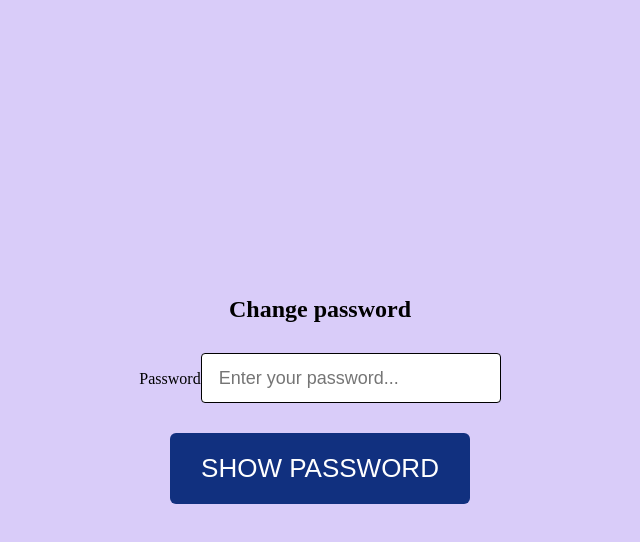
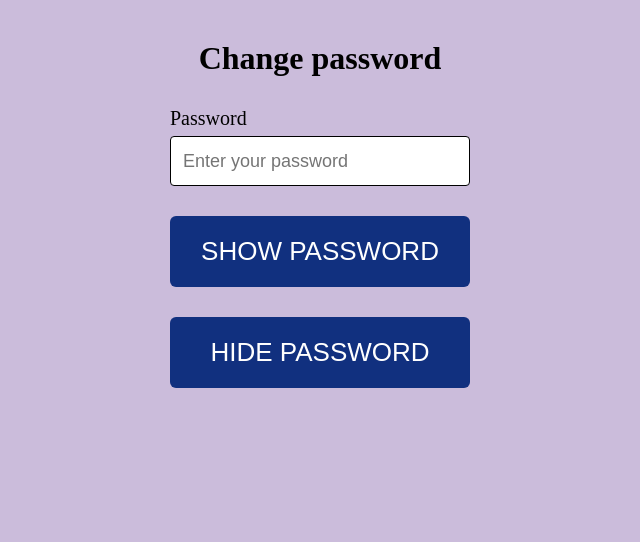
Before and after one commit to HSushynska/55_react_ts, a React (Vite) app: page / in a window 1280 px wide. Shown: the top 542 px of the page, without its empty margins (320-960 px from the left). Built offline with nearby package versions, Linux system fonts and the light colour scheme.

Commit message:
add lesson 09

```diff
--- a/package.json
+++ b/package.json
@@ -10,6 +10,8 @@
     "preview": "vite preview"
   },
   "dependencies": {
+    "@emotion/react": "^11.14.0",
+    "@emotion/styled": "^11.14.0",
     "@types/uuid": "^10.0.0",
     "react": "^19.0.0",
     "react-dom": "^19.0.0",
--- a/src/App.tsx
+++ b/src/App.tsx
@@ -4,7 +4,6 @@
 // import Task6 from './lessons/Lesson06/Lesson06';
 // import Lesson06 from './lessons/Lesson06/Lesson06';
 // import Lesson07 from "./lessons/Lesson07/Lesson07"
-
 // import Lesson08 from "./lessons/Lesson08/Lesson08"
 
 //Homeworks imports
--- a/src/components/Input/styles.css
+++ b/src/components/Input/styles.css
@@ -1,3 +1,9 @@
+.input-container {
+  display: flex;
+  flex-direction: column;
+  gap: 6px;
+}
+
 .input-component {
   width: 300px;
   height: 50px;
@@ -7,3 +13,7 @@
   border-radius: 4px;
   font-size: 18px;
 }
+
+.input-container > label {
+  font-size: 20px;
+}
--- a/src/homeworks/Homework08/Homework08.tsx
+++ b/src/homeworks/Homework08/Homework08.tsx
@@ -1,35 +1,43 @@
-import "./styles.css";
+import { ChangeEvent, useState } from "react";
+
 import Button from "../../components/Button/Button";
 import Input from "../../components/Input/Input";
-import { ChangeEvent, useState } from "react";
+import './styles.css'
 
 function Homework08() {
-  const [password, setPassword] = useState<string>("");
-  const [showPassword, setShowPassword] = useState<boolean>(false);
+  const [passwordValue, setPasswordValue] = useState<string>('');
+  const [isShowPassword, setIsShowPassword] = useState<boolean>(false);
 
   const onChangePassword = (event: ChangeEvent<HTMLInputElement>) => {
-    setPassword(event.target.value);
-  };
-  const showPasswordHandler = () => {
-    setShowPassword(!showPassword);
-  };
+    setPasswordValue(event.target.value)
+  }
+
+  const showPassword = () => {
+    setIsShowPassword(true)
+  }
+
+  const hidePassword = () => {
+    setIsShowPassword(false)
+  }
 
   return (
     <div className="homework08-container">
-      <h2>Change password</h2>
+      <h1>Change password</h1>
       <Input
-        name="password"
-        label=" Password"
-        id="password_id"
-        placeholder=" Enter your password..."
-        value={password}
-        type="password"
+        name='password'
+        label='Password'
+        id='password_id'
+        placeholder="Enter your password"
+        type='password'
+        value={passwordValue}
         onChange={onChangePassword}
       />
-      <Button name="SHOW PASSWORD" onClick={showPasswordHandler} />
-      {showPassword && <div>{password}</div>}
+      <Button name='SHOW PASSWORD' onClick={showPassword} />
+      <Button name='HIDE PASSWORD' onClick={hidePassword} />
+      {isShowPassword && <div className="result-container">{passwordValue}</div>}
+      {/* {isShowPassword && passwordValue} */}
     </div>
-  );
+  )
 }
 
-export default Homework08;
+export default Homework08
--- a/src/homeworks/Homework08/styles.css
+++ b/src/homeworks/Homework08/styles.css
@@ -2,9 +2,14 @@
   display: flex;
   flex-direction: column;
   align-items: center;
-  justify-content: center;
   gap: 30px;
   flex: 1;
   padding: 40px;
-  background-color: rgb(217, 204, 249);
+  background-color: rgb(203, 188, 219);
 }
+
+.result-container {
+ font-size: 24px;
+ font-weight: bold;
+ color: rgb(46, 46, 75);
+}
--- /dev/null
+++ b/src/lessons/Lesson09/styles.css
@@ -0,0 +1,10 @@
+.lesson09-container {
+  display: flex;
+  flex-direction: column;
+  align-items: center;
+  justify-content: center;
+  gap: 30px;
+  flex: 1;
+  padding: 40px;
+  background-color: rgb(234, 233, 154);
+}
--- /dev/null
+++ b/src/lessons/Lesson09/styles.ts
@@ -0,0 +1,28 @@
+import styled from "@emotion/styled";
+
+//Интерфейс для пропсов стилизованного компонента BoxInfo
+interface BoxInfoStyledProps {
+  primary?: boolean
+}
+
+export const BoxInfo = styled.div<BoxInfoStyledProps>`
+ display: flex;
+ align-items: center;
+ justify-content: ${({ primary }) => primary ? 'center' : 'flex-end'};;
+ padding: 20px;
+ width: 300px;
+ height: 300px;
+ /* background-color: rebeccapurple; */
+ background-color: ${({ primary }) => primary ? 'rebeccapurple' : 'grey'};
+ font-size: 24px;
+`;
+
+export const TitleCard = styled.h2`
+ color: #D5CBE8;
+ font-size: 50px;
+`
+
+// export const TitleCard = styled.h2``
+
+export const AvatarImg = styled.img`
+ width: 100px;`;
```
Also changed, not shown: src/lessons/Lesson09/Lesson09.tsx (added, +31 -0 lines), src/components/Input/Input.tsx (line endings or trailing spaces), 1 other file (tests, documents, lock files or other folders).
